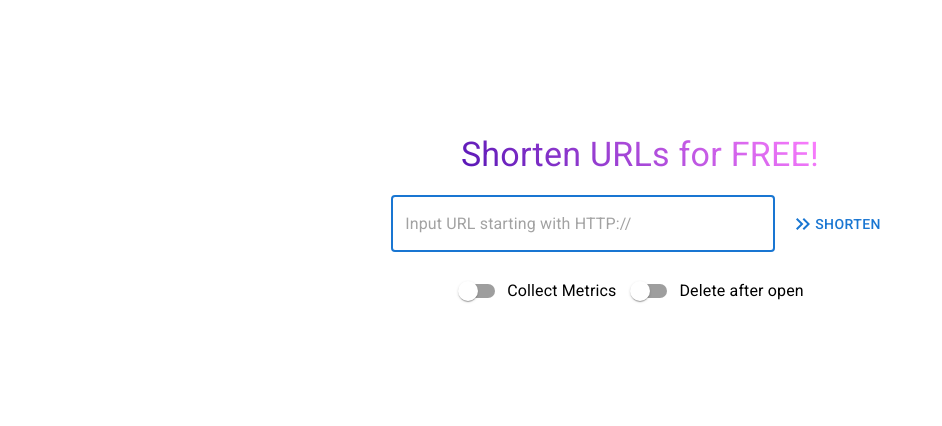
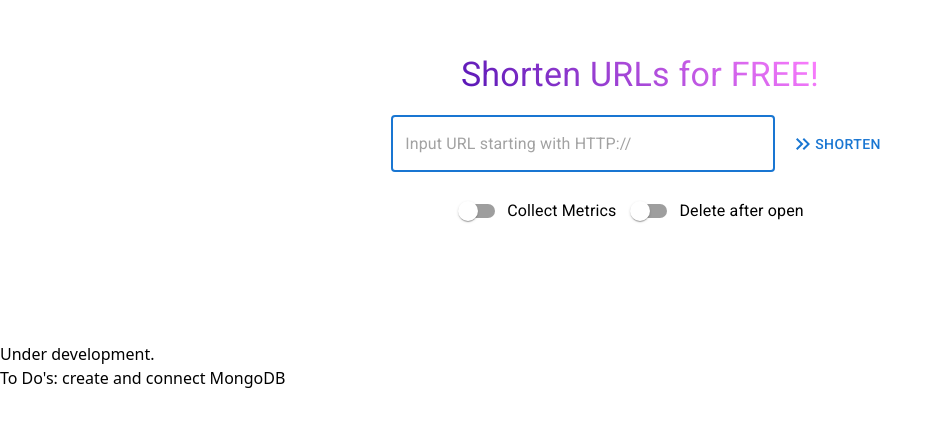
Before and after one commit to MSezai/link-shortener_bitly_clone, a Next.js app: page / in a window 1280 px wide. Shown: the part 178-604 px from the top of the page, without its empty margins (0-942 px from the left). Built offline with nearby package versions, Linux system fonts and the light colour scheme.

Commit message:
added notes todos

```diff
--- a/pages/index.tsx
+++ b/pages/index.tsx
@@ -91,6 +91,8 @@ export default function Home() {
               label="Delete after open" />
           </FormGroup>
         </div>
+        <br /><br /><br />
+        <p>Under development. <br /> To Do's: create and connect MongoDB</p>
       </div>
     </main>
   )
```
